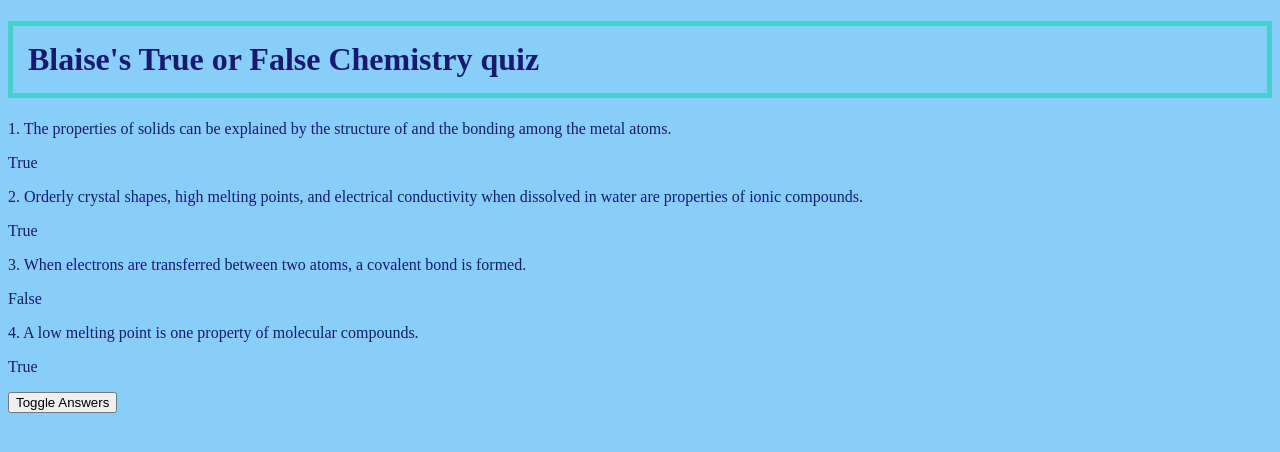
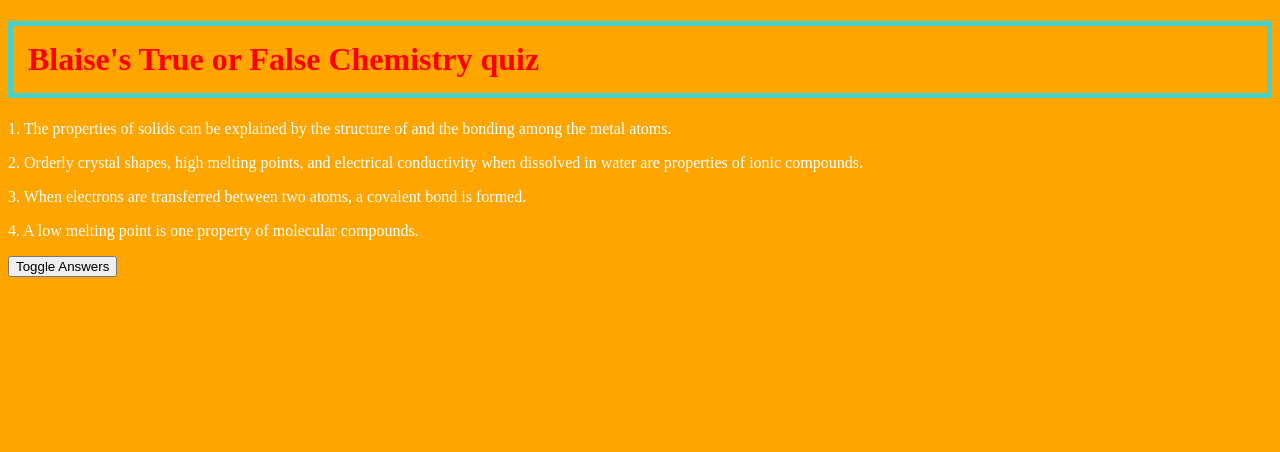
Before and after one commit to Blazerwinner/ChemistryQuiz, a plain HTML site: page index.html in a window 1280 px wide. Drawn offline with nearby package versions, Linux system fonts and the light colour scheme.

Commit message:
Update mystyle.css

```diff
--- a/mystyle.css
+++ b/mystyle.css
@@ -1,12 +1,17 @@
-
 body{
-	background-color: LightSkyBlue ;
+	background-color: Orange ;
 }
 p{
-	color: MidnightBlue;
+	color: white;
 }
 h1{
-	color: MidnightBlue;
+	color: red;
 	padding:15px;
 		border: 5px solid MediumTurquoise;
 }
+
+.answer {
+	display: none;
+
+
+}
```
